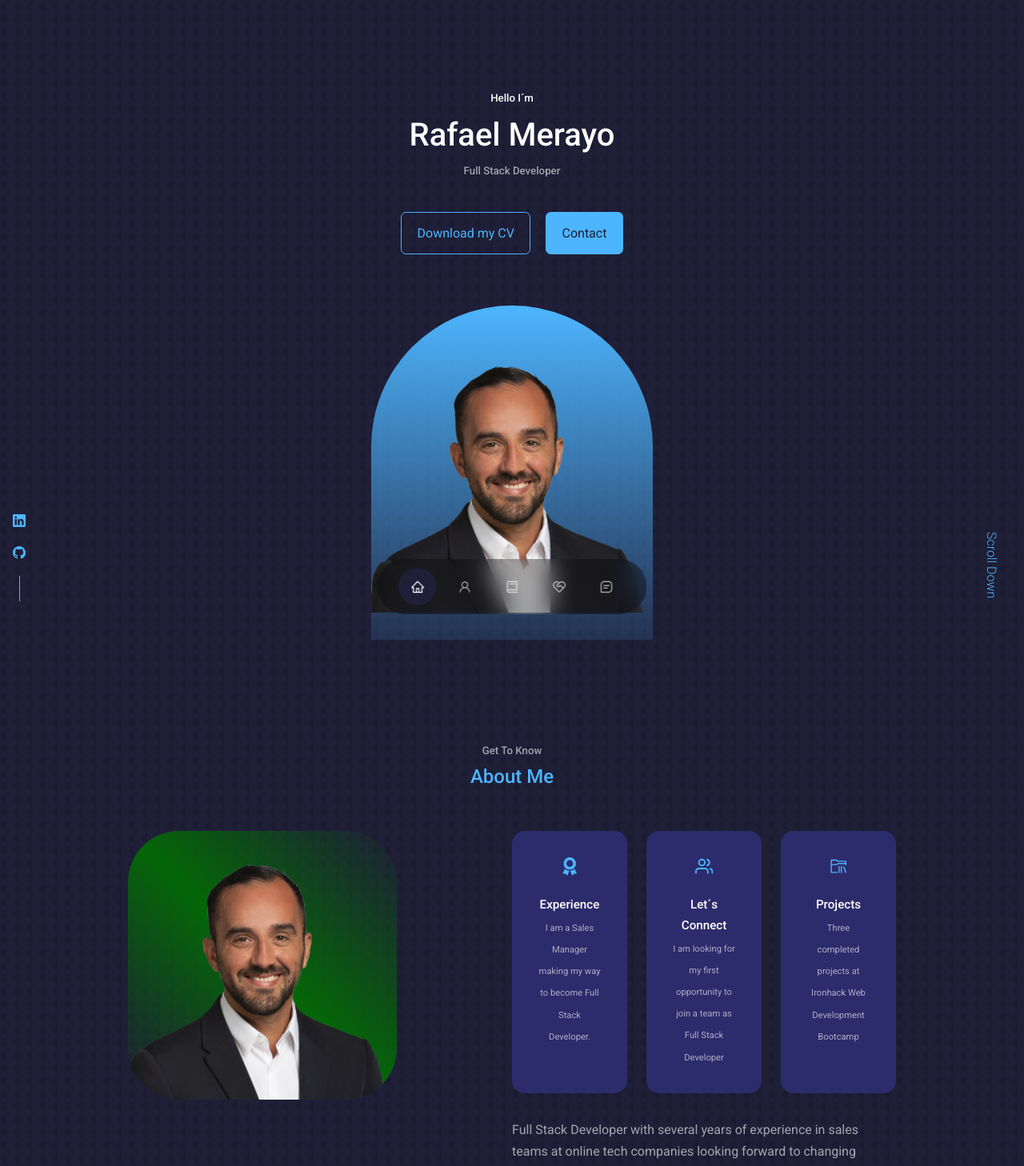
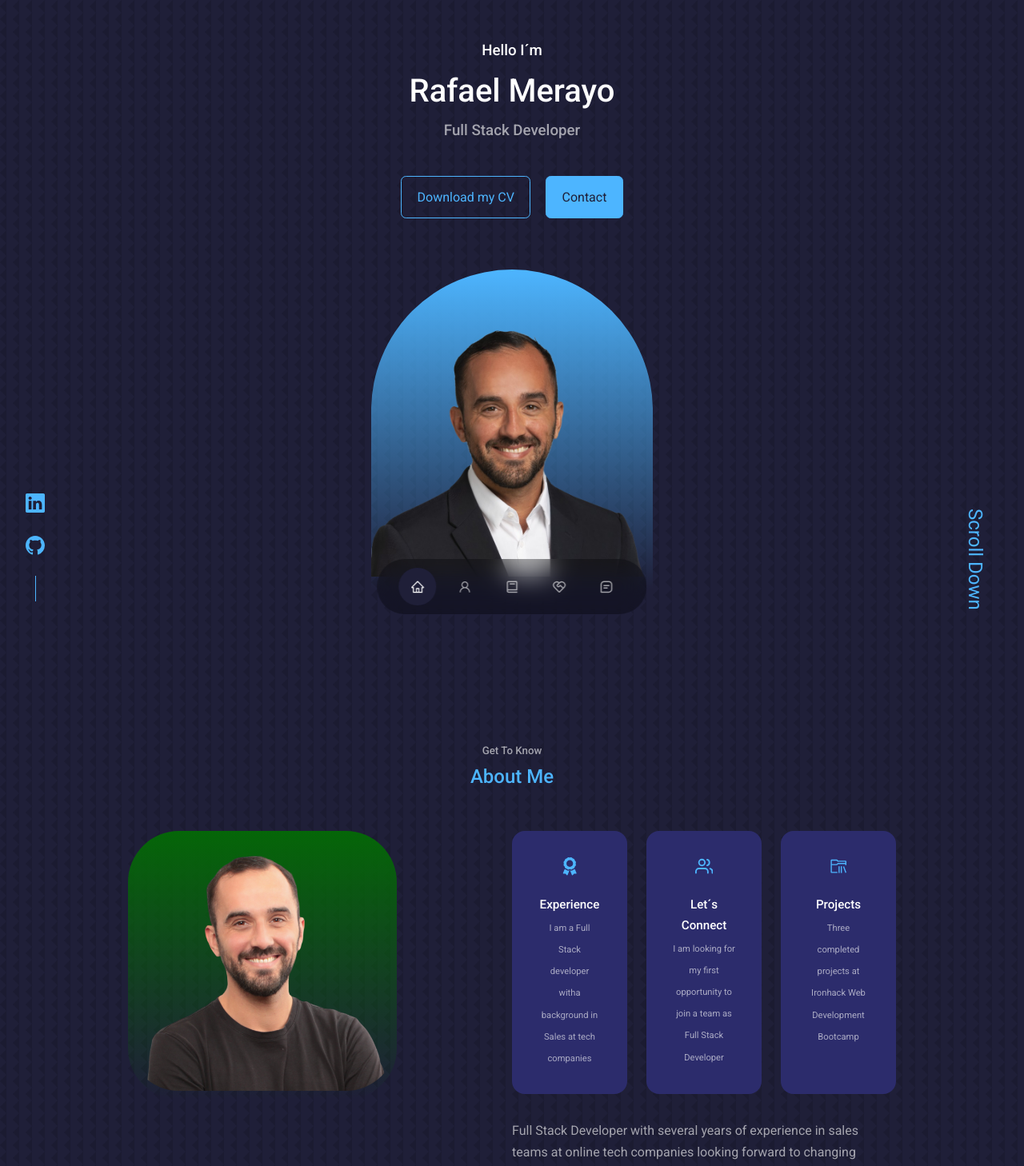
Before and after one commit to RafaMR/React-portfolio-website-Rafa, a React (Create React App) app: page / in a window 1280 px wide. Shown: the top 1458 px of the page at 80% size. Built offline with nearby package versions, Linux system fonts and the light colour scheme.

Commit message:
some css changes

```diff
--- a/src/components/about/About.jsx
+++ b/src/components/about/About.jsx
@@ -1,6 +1,6 @@
 import React from 'react';
 import './about.css';
-import ME from '../../assests/image Rafa.png';
+import ME from '../../assests/Foto Perfil GRIS-PhotoRoom.png-PhotoRoom.png';
 import { FaAward } from 'react-icons/fa';
 import { FiUsers } from 'react-icons/fi';
 import { VscFolderLibrary } from 'react-icons/vsc';
@@ -24,8 +24,8 @@ const About = () => {
               <FaAward className="about-icon" />
               <h5>Experience</h5>
               <small>
-                I am a Sales Manager making my way to become Full Stack
-                Developer.
+                I am a Full Stack developer witha background in Sales at tech
+                companies
               </small>
             </article>
             <article className="about-card">
--- a/src/components/about/about.css
+++ b/src/components/about/about.css
@@ -8,12 +8,7 @@
   width: 100%;
   aspect-ratio: 1/1;
   border-radius: 4rem;
-  background: linear-gradient(
-    45deg,
-    transparent,
-    var(--color-bg-green),
-    transparent
-  );
+  background: linear-gradient(var(--color-bg-green), transparent);
   display: grid;
   place-items: center;
 }
@@ -21,13 +16,13 @@
 .about-me-image {
   border-radius: 4rem;
   overflow: hidden;
-  /* transform: rotate(10deg); */
-  transition: var(--transition);
+  /* transform: rotate(10deg);
+  transition: var(--transition); */
 }
 
-.about-me-image:hover {
-  transform: rotate(90);
-}
+/* .about-me-image:hover {
+  transform: rotate(180);
+} */
 
 .about-cards {
   display: grid;
--- a/src/components/experience/Experience.jsx
+++ b/src/components/experience/Experience.jsx
@@ -4,8 +4,9 @@ import { BsFillPatchCheckFill } from 'react-icons/bs';
 
 const Experience = () => {
   return (
-    <section id="experience">
+    <div>
       <h2>My Stack</h2>
+      <br></br>
       <div className="container experience-container">
         <div className="experience-frontend">
           <h3>Frontend Development</h3>
@@ -76,7 +77,7 @@ const Experience = () => {
           </div>
         </div>
       </div>
-    </section>
+    </div>
   );
 };
 
--- a/src/components/header/Header.jsx
+++ b/src/components/header/Header.jsx
@@ -8,9 +8,9 @@ const Header = () => {
   return (
     <header>
       <div className="header__container">
-        <h5> Hello I´m</h5>
+        <h3> Hello I´m</h3>
         <h1> Rafael Merayo</h1>
-        <h5 className="text-light">Full Stack Developer</h5>
+        <h3 className="text-light">Full Stack Developer</h3>
         <CTA />
         <HeaderSocials />
         <div className="me">
--- a/src/components/header/header.css
+++ b/src/components/header/header.css
@@ -1,6 +1,7 @@
 header {
   height: 100vh;
-  padding-top: 7rem;
+  padding-top: 3rem;
+
   overflow: hidden;
 }
 
@@ -27,8 +28,10 @@ header {
   align-items: center;
   gap: 0.8rem;
   position: absolute;
-  left: 1rem;
+  left: 2rem;
   bottom: 3rem;
+  font-weight: 400;
+  font-size: 1.5rem;
 }
 
 .header__socials::after {
@@ -43,7 +46,7 @@ header {
 .me {
   background: linear-gradient(var(--color-primary), transparent);
   width: 22rem;
-  height: 30rem;
+  height: 25rem;
   position: absolute;
   /* left: 50%;
   transform : translateX(-50%); */
@@ -61,8 +64,8 @@ header {
   right: -0.1rem;
   bottom: 5rem;
   transform: rotate(90deg);
-  font-weight: 300;
-  font-size: 1rem;
+  font-weight: 400;
+  font-size: 1.5rem;
 }
 
 /* ------ MEDIA QUERIES (MEDIUM DEVICES/TABLETS) ------- */
```
Also changed, not shown: src/assests/Foto Perfil GRIS-PhotoRoom.png-PhotoRoom.png (added).
